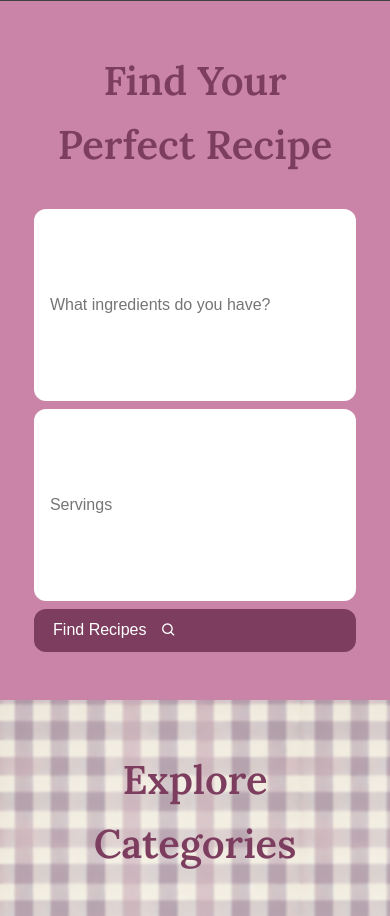
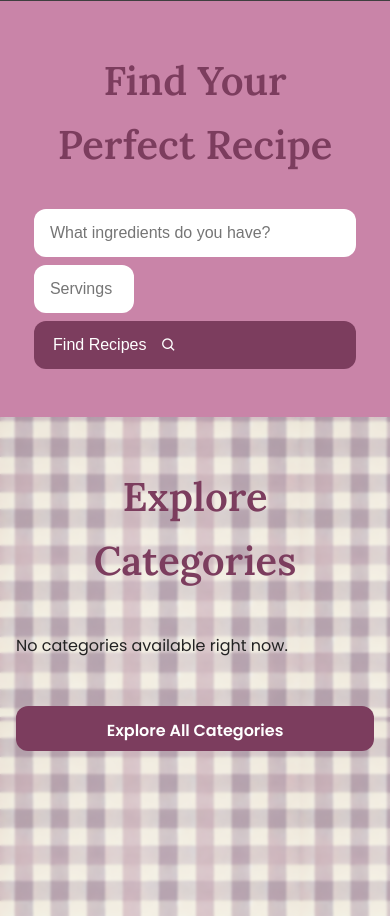
Before and after one commit to jan-210495/FoodWorld, a Flask app: page /user/ in a window 390 px wide. Shown: the part 830-1746 px from the top of the page. Run offline with Flask 3, Linux system fonts and the light colour scheme; data that the repository does not hold is empty; grey boxes are pictures that could not be loaded.

Commit message:
Updatd Find Recipe Section to suit the small screens

```diff
--- a/static/style.css
+++ b/static/style.css
@@ -326,6 +326,12 @@ nav a:hover {
   color: var(--primary);
 }
 
+/* Wrapper to keep form centered and limited in width */
+.search-form-wrapper {
+  max-width: 400px;
+  margin: 0 auto;
+}
+
 .search-form {
   display: flex;
   flex-wrap: wrap;
@@ -333,16 +339,35 @@ nav a:hover {
   justify-content: center;
 }
 
+/* General input and button styling */
 .search-form input,
 .search-form button {
   padding: 0.8rem 1rem;
   border: none;
   border-radius: var(--radius);
   font-size: 1rem;
-}
-
-.search-form input {
-  flex: 1 1 12rem;
+  height: 48px;
+  box-sizing: border-box;
+}
+
+/* Ingredients input grows wide */
+.search-form input[type="text"] {
+  flex-grow: 3;
+  min-width: 200px;
+}
+
+/* Servings input stays small */
+.search-form input[type="number"] {
+  flex-grow: 0;
+  width: 100px;
+  appearance: textfield;
+}
+
+/* Remove spinners on some browsers */
+.search-form input[type="number"]::-webkit-inner-spin-button,
+.search-form input[type="number"]::-webkit-outer-spin-button {
+  -webkit-appearance: none;
+  margin: 0;
 }
 
 .search-form button {
@@ -364,9 +389,22 @@ nav a:hover {
   transform: scale(1.05);
 }
 
+.search-form button:active {
+  transform: scale(0.97);
+}
+
 .search-form button i {
   margin-left: 0.5em;
 }
+
+/* Responsive stacking, but still center-limited */
+@media (max-width: 600px) {
+  .search-form {
+    flex-direction: column;
+    align-items: stretch;
+  }
+}
+
 
 
 /* --- NEW tweaks --- */
--- a/templates/index.html
+++ b/templates/index.html
@@ -19,6 +19,7 @@
 <section class="find-recipes" id="find-recipes">
   <div class="container">
     <h3>Find Your Perfect Recipe</h3>
+    <div class="search-form-wrapper">
       <form class="search-form" action="{{ url_for('recipe_bp.recommend') }}" method="POST">
         <input
           type="text"
@@ -37,6 +38,7 @@
           Find Recipes <i class="bx bx-search"></i>
         </button>
       </form>
+    </div>
   </div>
 </section>
 
```
Lines whose indentation alone changed are shown as unchanged.
